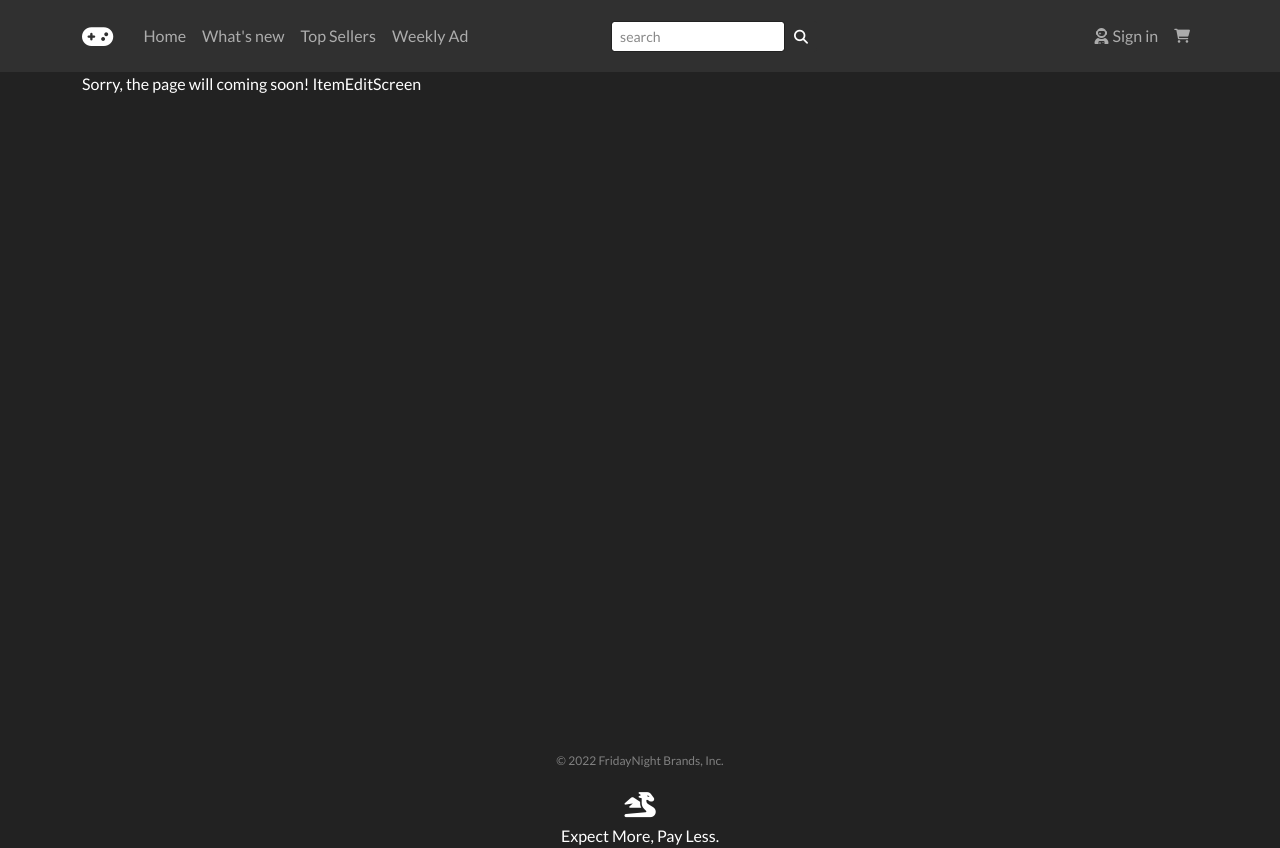
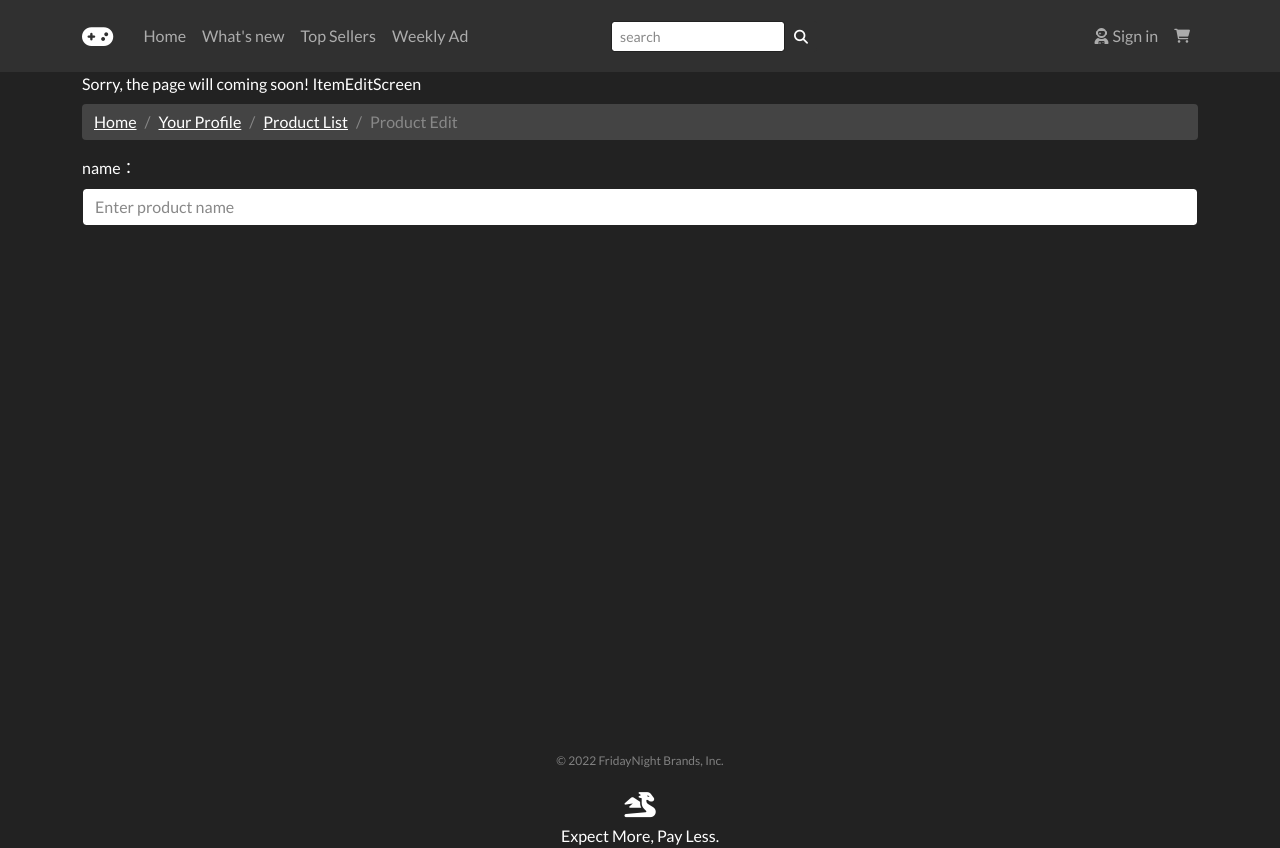
Before and after one commit to susieshuai/cs5610-FridayNight, a React (Create React App) app in the folder frontend/: page /admin/product/1/edit in a window 1280 px wide. Built offline with nearby package versions, Linux system fonts and the light colour scheme.

Commit message:
add label htmlfor and input id

```diff
--- a/frontend/src/components/Product.js
+++ b/frontend/src/components/Product.js
@@ -8,7 +8,7 @@ const Product = ({ product }) => {
     <>
       <Card className='my-3 py-3 rounded' >
         <Link to={`/details/${product._id}`}>
-          <Card.Img src={product.cover} variant='top' />
+          <Card.Img src={product.cover} variant='top' art=''/>
         </Link>
         <Card.Body>
           <Link to={`/details/${product._id}`}>
--- a/frontend/src/screens/ItemEditScreen.js
+++ b/frontend/src/screens/ItemEditScreen.js
@@ -1,8 +1,41 @@
-import React from 'react'
+import React, { useState, useEffect } from 'react'
+import {Link, useParams,useNavigate } from 'react-router-dom'
+import { useDispatch, useSelector } from 'react-redux'
+import { Breadcrumb, Row, Col, Image, Table,Form } from 'react-bootstrap'
+const ItemEditScreen = () => {
 
-const ItemEditScreen = () => {
+  const [name, setName] = useState('')
+
   return (
-    <>Sorry, the page will coming soon! ItemEditScreen</>
+    <>Sorry, the page will coming soon! ItemEditScreen
+      <Breadcrumb className='mt-2'>
+        <Breadcrumb.Item href="/">Home</Breadcrumb.Item>
+        <Breadcrumb.Item href="/profile">Your Profile</Breadcrumb.Item>
+        <Breadcrumb.Item href="/admin/product">Product List</Breadcrumb.Item>
+        <Breadcrumb.Item active>Product Edit</Breadcrumb.Item>
+      </Breadcrumb>
+      <Form>
+          <Form.Group controlId='name'>
+            <Form.Label>name：</Form.Label>
+            <Form.Control
+              type='name'
+              placeholder='Enter product name'
+              value={name}
+              onChange={(e) => setName(e.target.value)}
+            ></Form.Control>
+          </Form.Group>
+        </Form>
+
+
+
+
+
+
+
+
+
+
+    </>
   )
 }
 
--- a/frontend/src/screens/LoginScreen.js
+++ b/frontend/src/screens/LoginScreen.js
@@ -1,5 +1,5 @@
 import React, { useState, useEffect } from 'react'
-import { Link,useNavigate } from 'react-router-dom'
+import { Link, useNavigate } from 'react-router-dom'
 import { useDispatch, useSelector } from 'react-redux'
 import { createBrowserHistory } from "history";
 import { Form, Button, Row, Col } from 'react-bootstrap'
@@ -41,6 +41,7 @@ const LoginScreen = () => {
           <Form.Group controlId='email' >
             <Form.Label className='mt-2' htmlFor='emailInput'>Email Address</Form.Label>
             <Form.Control
+              id='emailInput'
               type='email'
               value={email}
               onChange={(e) => setEmail(e.target.value)}
@@ -49,6 +50,7 @@ const LoginScreen = () => {
           <Form.Group controlId='password'>
             <Form.Label className='mt-2' htmlFor='passwordInput'>Password</Form.Label>
             <Form.Control
+              id='passwordInput'
               type='password'
               value={password}
               onChange={(e) => setPassword(e.target.value)}
--- a/frontend/src/screens/RegisterScreen.js
+++ b/frontend/src/screens/RegisterScreen.js
@@ -1,5 +1,5 @@
 import React, { useState, useEffect } from 'react'
-import { Link,useNavigate  } from 'react-router-dom'
+import { Link, useNavigate } from 'react-router-dom'
 import { createBrowserHistory } from "history";
 import { useDispatch, useSelector } from 'react-redux'
 import { Form, Button, Row, Col } from 'react-bootstrap'
@@ -49,6 +49,7 @@ const RegisterScreen = () => {
         <Form.Group controlId='username'>
           <Form.Label htmlFor='usernameInput'>Username</Form.Label>
           <Form.Control
+            id='usernameInput'
             type='username'
             placeholder='the number of characters is 2 to 12'
             value={username}
@@ -58,6 +59,7 @@ const RegisterScreen = () => {
         <Form.Group controlId='email'>
           <Form.Label htmlFor='emailInput'>Email Address</Form.Label>
           <Form.Control
+            id='emailInput'
             type='email'
             placeholder='please enter your email'
             value={email}
@@ -67,6 +69,7 @@ const RegisterScreen = () => {
         <Form.Group controlId='password'>
           <Form.Label htmlFor='passwordInput'>Password</Form.Label>
           <Form.Control
+            id='passwordInput'
             type='password'
             placeholder='please enter your password'
             value={password}
@@ -76,6 +79,7 @@ const RegisterScreen = () => {
         <Form.Group controlId='confirmPassword'>
           <Form.Label htmlFor='confirmPasswordInput'>Confirm Password:</Form.Label>
           <Form.Control
+            id='confirmPasswordInput'
             type='password'
             placeholder='please confirm your password'
             value={confirmPassword}
--- a/frontend/src/screens/_detail_screen/ReviewScreen.js
+++ b/frontend/src/screens/_detail_screen/ReviewScreen.js
@@ -78,6 +78,7 @@ const ReviewScreen = ({ reviews }) => {
                                             min={500}
                                             ideal={600}
                                             max={2000}
+                                            aria='readMoreButton'
                                             readMoreText='CLICK HERE TO READ MORE' />
                                     </ListGroup.Item>
                                 ))}
@@ -100,6 +101,7 @@ const ReviewScreen = ({ reviews }) => {
                             <Form.Label htmlFor='selectRating'>Rating:</Form.Label>
                             <Form.Control
                                 as='select'
+                                id='selectRating'
                                 value={rating}
                                 onChange={(e) => setRating(e.target.value)}
                                 required
@@ -117,6 +119,7 @@ const ReviewScreen = ({ reviews }) => {
                         <Form.Group className='mt-5'>
                             <Form.Label htmlFor='reviewInput'>Review:</Form.Label>
                             <Form.Control
+                                id='reviewInput'
                                 as='textarea'
                                 value={review}
                                 onChange={(e) => setReview(e.target.value)}
@@ -130,7 +133,7 @@ const ReviewScreen = ({ reviews }) => {
                             Submit
                         </Button>
                     </Form>) : (
-                    <Link to='/login'><Message>Please Login to write new review.</Message></Link>
+                    <Link to='/login' aria='button'><Message>Please Login to write new review.</Message></Link>
                 )}
             </Row>
         </>
--- a/frontend/src/screens/_profile_screen/MyReviewScreen.js
+++ b/frontend/src/screens/_profile_screen/MyReviewScreen.js
@@ -41,7 +41,7 @@ const MyReviewScreen = () => {
         <Message variant='dark'>
           <h4 style={{ color: '	#B0C4DE' }}>You have never written a review.</h4>
           <small style={{ color: '	#C0C0C0' }}>Check out what we're featuring now!</small>
-          <div>
+          <Fragment>
             <Link to='/'><Button
               style={{
                 width: '350px',
@@ -49,7 +49,7 @@ const MyReviewScreen = () => {
               }}
               className='bg-success mt-2'
 
-            >Go to Homepage</Button></Link></div>
+            >Go to Homepage</Button></Link></Fragment>
         </Message>
       ) : (
         <>
@@ -73,6 +73,7 @@ const MyReviewScreen = () => {
                       min={100}
                       ideal={200}
                       max={2000}
+                      aria='readMoreButton'
                       readMoreText='CLICK HERE TO READ MORE' />
                   </Col>
                 </Row>
--- a/frontend/src/screens/_profile_screen/MySettingScreen.js
+++ b/frontend/src/screens/_profile_screen/MySettingScreen.js
@@ -66,6 +66,7 @@ const MySettingScreen = () => {
             <Form.Group controlId='username'>
               <small> <Form.Label as='b' htmlFor='setNewUsername'>About me</Form.Label></small>
               <Form.Control
+                id='setNewUsername'
                 className='mt-2 mb-4'
                 type='username'
                 placeholder='the number of characters is 2 to 12'
@@ -79,6 +80,7 @@ const MySettingScreen = () => {
             <Form.Group controlId='email'>
               <small> <Form.Label as='b' htmlFor='setNewUseremail'>Email Address</Form.Label></small>
               <Form.Control
+                id='setNewUseremail'
                 className='mt-2 mb-5'
                 type='email'
                 placeholder='please enter your email'
@@ -94,6 +96,7 @@ const MySettingScreen = () => {
             <Form.Group controlId='password'>
               <small><Form.Label as='b' htmlFor='setNewPassword'>Password</Form.Label></small>
               <Form.Control
+                id='setNewPassword'
                 className='mt-2 mb-4'
                 type='password'
                 placeholder='please enter your password'
@@ -105,6 +108,7 @@ const MySettingScreen = () => {
             <Form.Group controlId='confirmPassword'>
               <small> <Form.Label as='b' htmlFor='confirmPassword'>Confirm Password:</Form.Label></small>
               <Form.Control
+                id='confirmPassword'
                 className='mt-2 mb-4'
                 type='password'
                 placeholder='please confirm your password'
```
